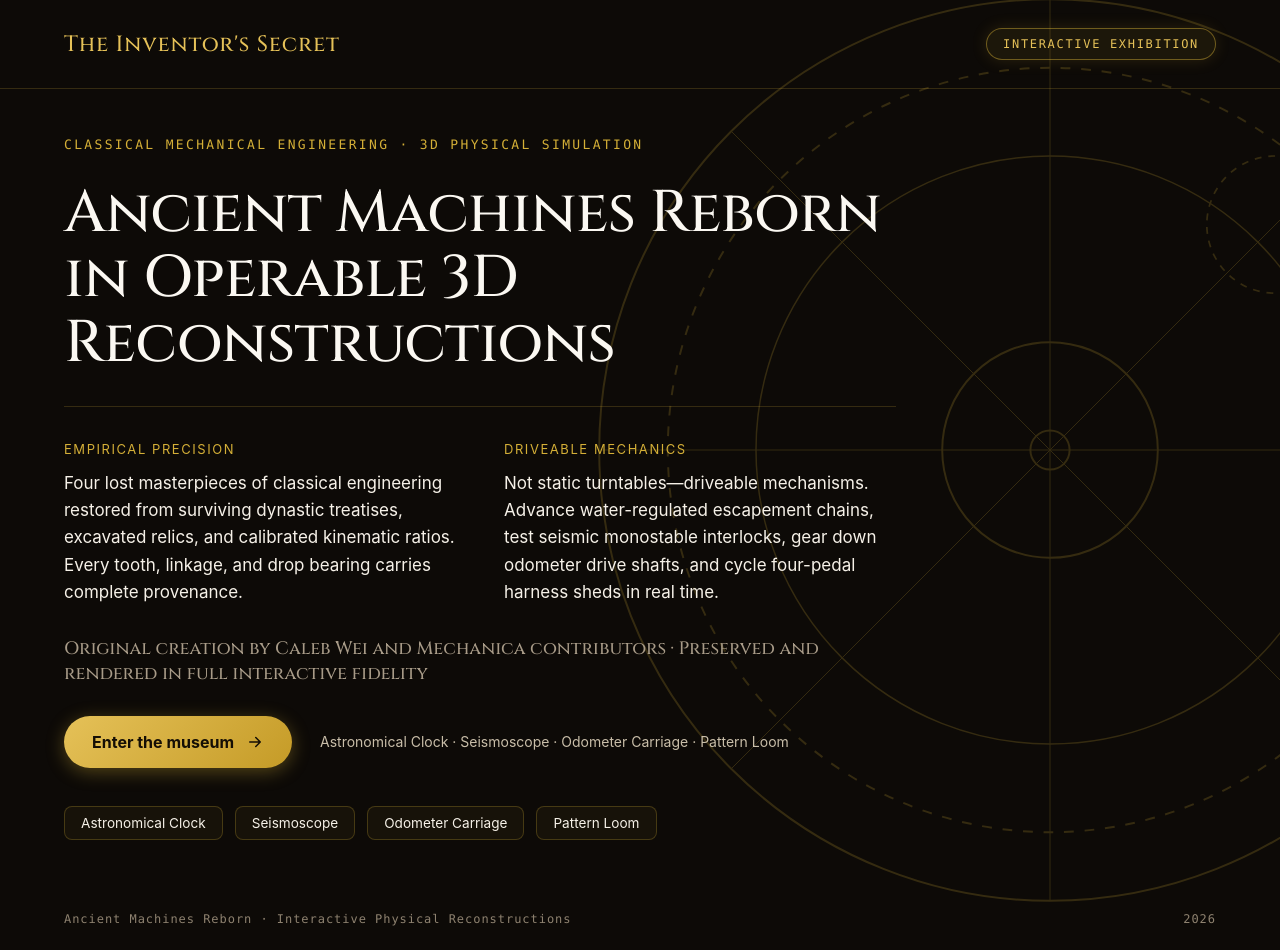
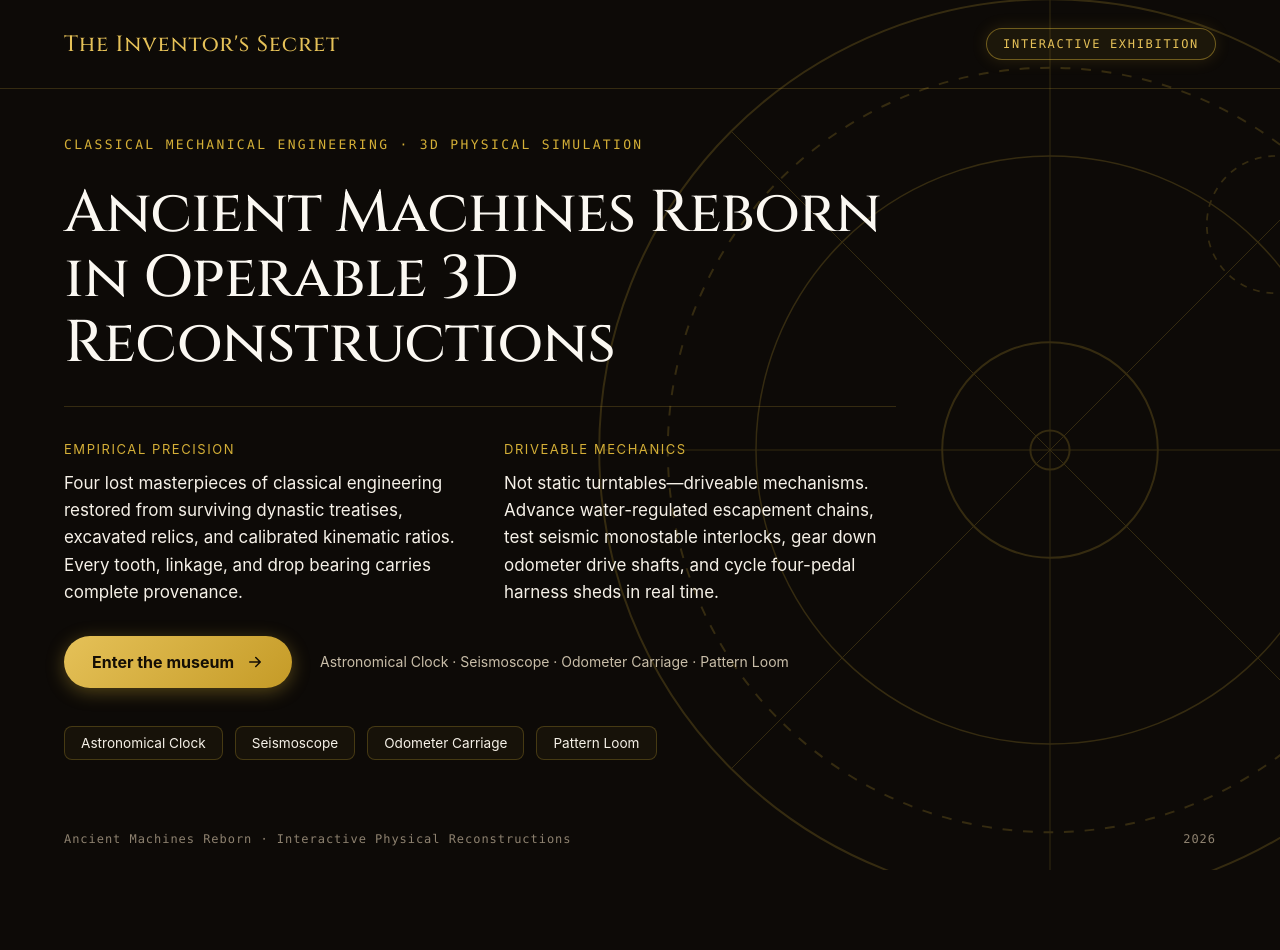
Before and after one commit to FreakyAdy/INTERACTIVE-MACHINES, a React (Vite) app: page / in a window 1280 px wide. After the commit the page ends 870 px from the top, so only its background shows below. Built offline with nearby package versions, Linux system fonts and the light colour scheme.

Commit message:
feat: add CoverPage component with exhibition details and machine links

```diff
--- a/src/ui/CoverPage.tsx
+++ b/src/ui/CoverPage.tsx
@@ -58,9 +58,6 @@ export default function CoverPage() {
           </section>
         </div>
 
-        <p className="cover-signature">
-          Original creation by Caleb Wei and Mechanica contributors · Preserved and rendered in full interactive fidelity
-        </p>
 
         <div className="cover-actions">
           <a className="cover-enter" data-testid="cover-enter" href="#/museum">
```
